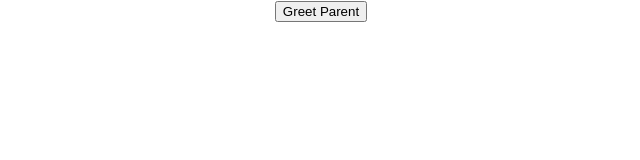
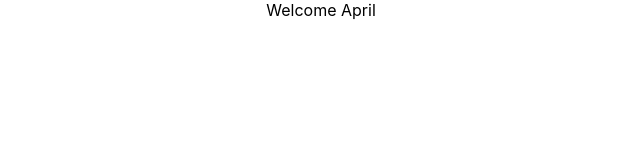
Before and after one commit to AprilMorgan/javascript2, a React (Create React App) app in the folder react/hello-world/: page / in a window 1280 px wide. Shown: the top 160 px of the page, without its empty margins (319-959 px from the left). Built offline with nearby package versions, Linux system fonts and the light colour scheme.

Commit message:
Lesson 4 conditional rendering

```diff
--- a/react/hello-world/src/App.js
+++ b/react/hello-world/src/App.js
@@ -7,8 +7,8 @@ import "./App.css";
 // import ClassClick from "./components/ClassClick";
 // import FunctionClick from "./components/FunctionClick";
 // import EventBind from "./components/EventBind";
-// import UserGreeting from "./components/UserGreeting";
-import ParentComponent from "./components/ParentComponent";
+import UserGreeting from "./components/UserGreeting";
+// import ParentComponent from "./components/ParentComponent";
 
 function App() {
   return (
@@ -28,9 +28,9 @@ function App() {
       <Counter />
       <EventBind />
       <ClassClick />
-      <FunctionClick />
-      <UserGreeting /> */}
-      <ParentComponent />
+      <FunctionClick /> */}
+      <UserGreeting />
+      {/* <ParentComponent /> */}
     </div>
   );
 }
--- a/react/hello-world/src/components/UserGreeting.js
+++ b/react/hello-world/src/components/UserGreeting.js
@@ -9,22 +9,28 @@ class UserGreeting extends Component {
   }
 
   render() {
-    if(this.state.isLoggedIn) {
-          return <h1>Welcome April! Logged in</h1>
-        }else{
-          return <h1>Welcome Guest! Logged in</h1>
-        };
 
-        // let message;
-        // if(this.state.isLoggedIn) {
-        // message = <div>Welcome April</div>
-        // }else{
-        // message = <div>Welcome Guest</div>
-        // }
-        // return <div>{message}</div>
+    return this.state.isLoggedIn && <div>Welcome April</div>
 
+    // return(
+    //   this.state.isLoggedIn ?
+    //   <div>Welcome April</div> :
+    //   <div>Welcome Guest</div>
+    // )
+      // if(this.state.isLoggedIn) {
+      //   return <h1>Welcome April!</h1>
+      // } else {
+      //   return <h1>Welcome Guest!</h1>
+      //   };
+
+    // let message;
+    // if(this.state.isLoggedIn) {
+    //   message = <div>Welcome April</div>
+    // } else {
+    //     message = <div>Welcome Guest</div>
+    //     }
+    //     return <div>{message}</div>
   }
-
 }
 
 export default UserGreeting;
```
